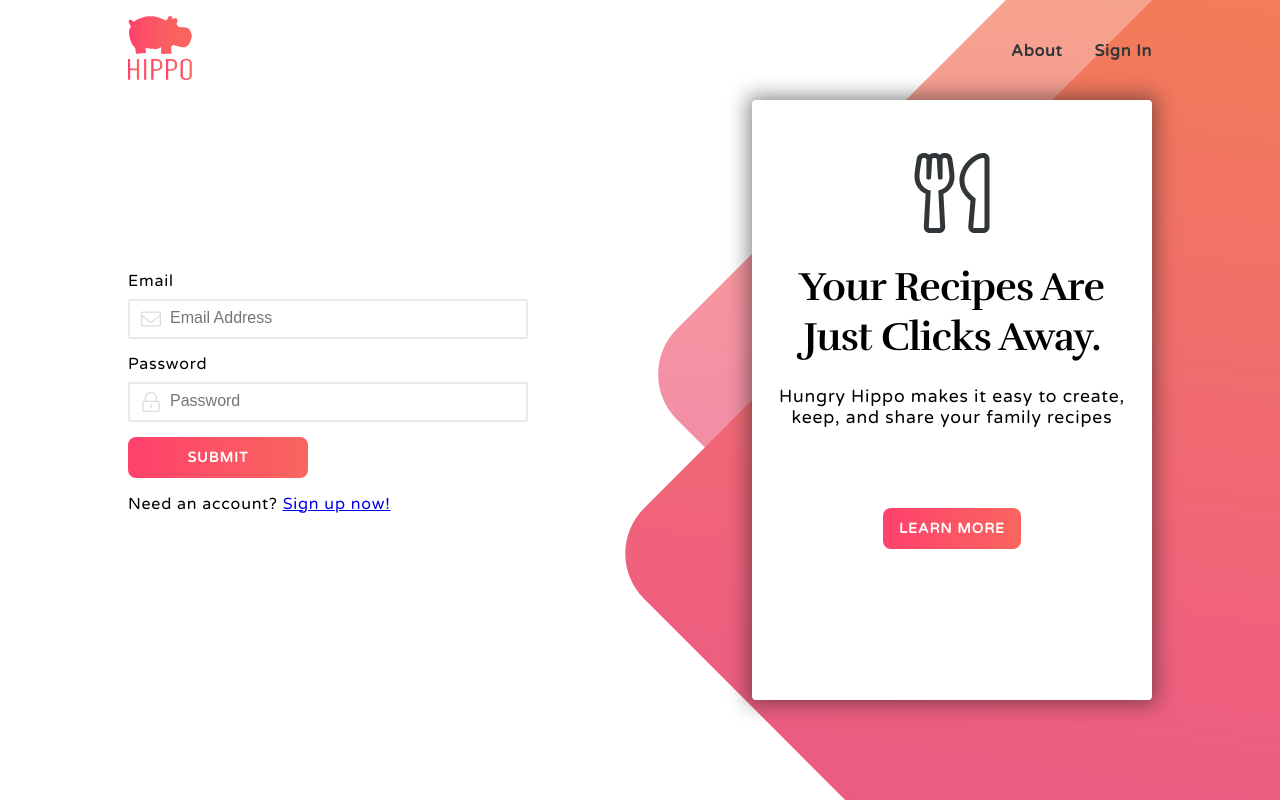
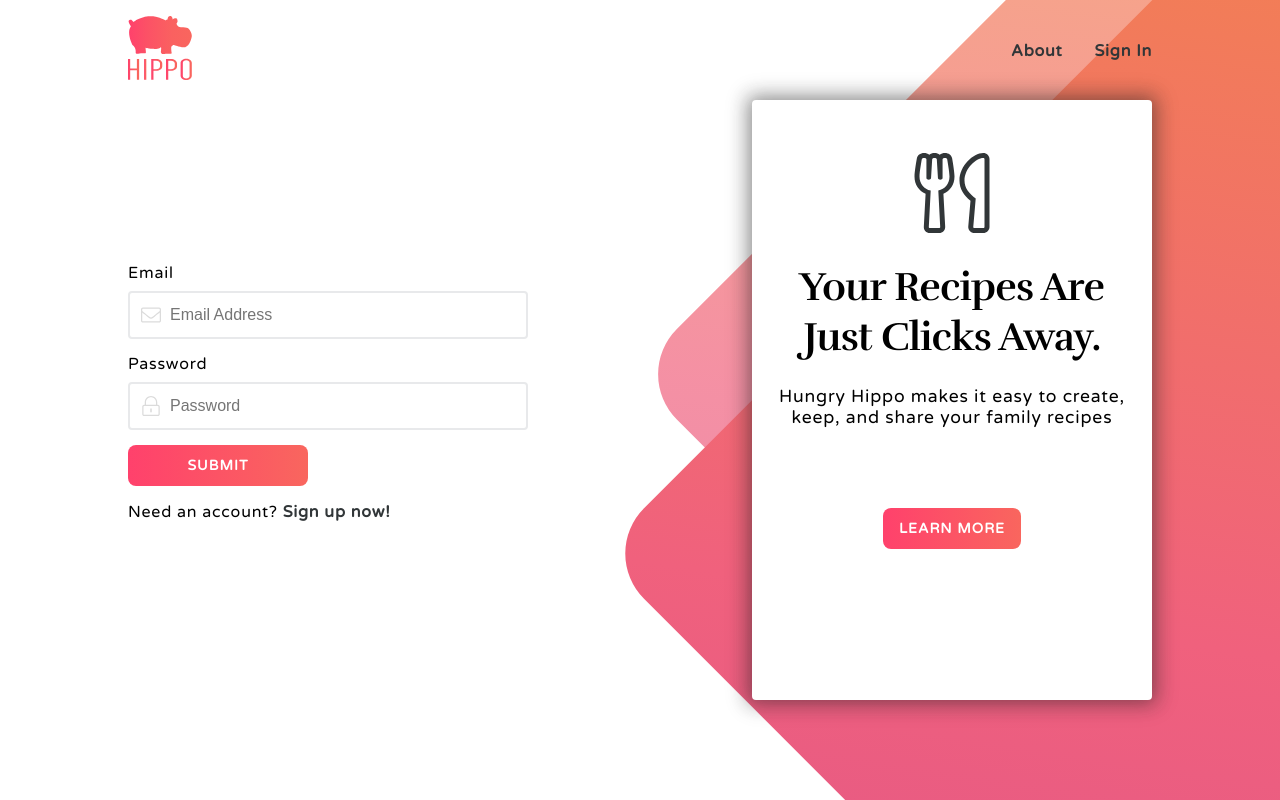
Before and after one commit to brianbolnick/hippo_client, a React (Create React App) app: page /sign_in in a window 1280 px wide. Built offline with nearby package versions, Linux system fonts and the light colour scheme.

Commit message:
style updates

```diff
--- a/src/components/Input/Input.js
+++ b/src/components/Input/Input.js
@@ -9,10 +9,13 @@ const StyledInput = styled.input`
   border-style: solid;
   padding: 0 1rem;
   transition: background-color 0.15s, border-color 0.15s;
-	border: ${({inputState}) => inputState === 'error' ?  `solid 2px ${colors.darkRed}` : `solid 2px ${colors.lightGray}`};
-  height: 2.25em;
+  border: ${({ inputState }) =>
+    inputState === "error"
+      ? `solid 2px ${colors.darkRed}`
+      : `solid 2px ${colors.lightGray}`};
+  height: 2.75em;
   line-height: 2.4em;
-  border-radius: 2px;
+  border-radius: 4px;
   font-size: 1em;
   background-color: #fff;
   max-width: 100%;
@@ -42,7 +45,7 @@ const Container = styled.div`
 const StyledIcon = styled(Icon)`
   pointer-events: none;
   position: absolute;
-  top: 5px;
+  top: 9px;
   z-index: 4;
   left: 8px;
   width: 20px;
@@ -72,7 +75,7 @@ class Input extends React.Component {
             <StyledIcon
               label={label}
               focus={this.state.focus}
-							color={inputState === 'error' ? colors.darkRed : "#dbdbdb"}
+              color={inputState === "error" ? colors.darkRed : "#dbdbdb"}
               name={icon}
             />
           )}
@@ -80,7 +83,7 @@ class Input extends React.Component {
             type={type}
             onChange={onChange}
             placeholder={placeholder}
-						inputState={inputState}
+            inputState={inputState}
             icon={icon}
             onFocus={() => this.setState({ focus: true })}
             onBlur={() => this.setState({ focus: false })}
@@ -96,8 +99,8 @@ Input.propTypes = {
   onChange: PropTypes.func,
   placeholder: PropTypes.string,
   label: PropTypes.string,
-	icon: PropTypes.string,
-	inputState: PropTypes.string
+  icon: PropTypes.string,
+  inputState: PropTypes.string
 };
 
 export default Input;
--- a/src/components/Link/Link.js
+++ b/src/components/Link/Link.js
@@ -1,35 +1,31 @@
-import styled from 'styled-components';
-import React, { Component } from 'react'
-import PropTypes from 'prop-types'
-import { colors, montserrat } from '../../styles/css-variables';
-import { Link as RouterLink } from 'react-router-dom';
+import styled from "styled-components";
+import React from "react";
+import PropTypes from "prop-types";
+import { colors, varela } from "../../styles/css-variables";
+import { Link as RouterLink } from "react-router-dom";
 
-const StyledLink  = styled(RouterLink)`
-	font-size: 16px;
-	color: ${colors.blue};
-	font-family: ${montserrat};
-	border: none;
-	font-weight: 900;
+const StyledLink = styled(RouterLink)`
+  color: ${colors.black};
+  transition: all 0.2s ease;
+  text-decoration: none;
+  font-weight: 600;
+  font-family: ${varela};
+  &:hover {
+    color: ${colors.red};
+    ${({ auth }) => auth && `color: ${colors.white} `};
+    transition: all 0.2s ease;
+  }
 
-	cursor: pointer;
-	&:hover {
-		outline: none;
-		text-decoration: underline;
-	}
-	&:focus {
-		outline: none;
-	}
-`
-class Link extends Component {
-	render() {
-		const { children, to } = this.props;
-		return  <StyledLink to={to} {...this.props}>{children}</StyledLink>
-	}
-}
+  &:focus {
+    outline: none;
+  }
+`;
+
+const Link = ({ children, to }) => <StyledLink to={to}>{children}</StyledLink>;
 
 Link.propTypes = {
-	children: PropTypes.any,
-	to: PropTypes.string.isRequired
-}
+  children: PropTypes.any,
+  to: PropTypes.string.isRequired
+};
 
 export default Link;
--- a/src/components/pages/Auth/SignIn.js
+++ b/src/components/pages/Auth/SignIn.js
@@ -1,5 +1,5 @@
 import React from "react";
-import { Link } from "react-router-dom";
+import Link from "components/Link/Link";
 import Input from "components/Input/Input";
 import Button from "components/Button/Button";
 import { API_URL } from "utils";
--- a/src/components/pages/Auth/SignUp.js
+++ b/src/components/pages/Auth/SignUp.js
@@ -1,5 +1,5 @@
 import React from "react";
-import { Link } from "react-router-dom";
+import Link from "components/Link/Link";
 import Input from "components/Input/Input";
 import Button from "components/Button/Button";
 import { API_URL } from "utils";
```
Also changed, not shown: 1 other file (tests, documents, lock files or other folders).
